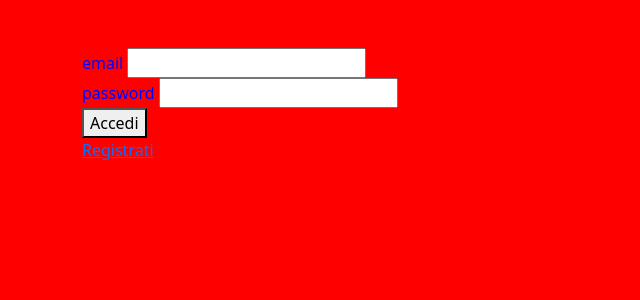
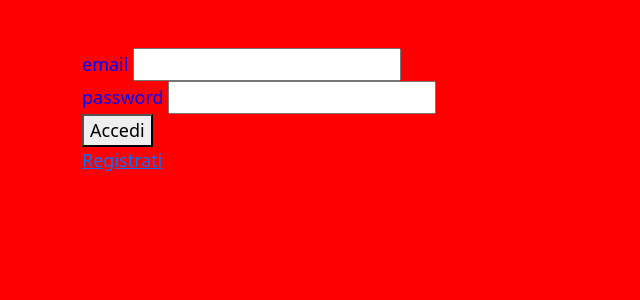
Before and after one commit to leonardopozzan/php-login, a PHP site: page / in a window 1280 px wide. Shown: the top 300 px of the page, without its empty margins (0-640 px from the left). Run offline with PHP 8.4, Linux system fonts and the light colour scheme; some libraries are stand-ins or nearby versions.

Commit message:
font size large

```diff
--- a/css/style.css
+++ b/css/style.css
@@ -1,4 +1,5 @@
 body{
     background-color: red;
-    color:blue
+    color:blue;
+    font-size: large;
 }
```
